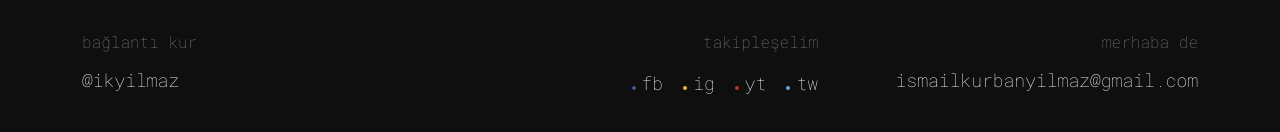
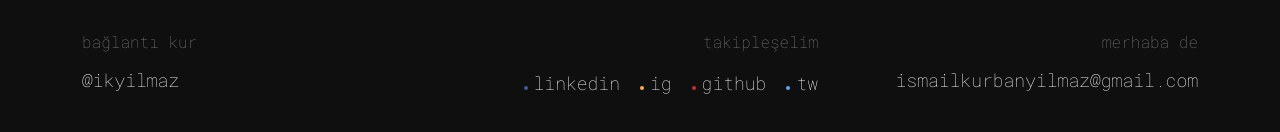
Before and after one commit to ikyilmaz/portfolio, a React (Create React App) app: page /contact in a window 1280 px wide. Shown: the part 916-1048 px from the top of the page. Built offline with nearby package versions, Linux system fonts and the light colour scheme.

Commit message:
add social-link class

```diff
--- a/src/components/Footer.tsx
+++ b/src/components/Footer.tsx
@@ -100,6 +100,11 @@ const Wrapper = styled.div`
       margin: 0 0 0 -22px;
       padding: 0;
     }
+  }
+
+  .social-link {
+    text-decoration: none;
+    color: white;
   }
 `;
 
@@ -226,9 +231,7 @@ export const Footer: React.FC = () => {
           <div className="collab">
             <div className="row">
               <div className="col-lg-12">
-                <p ref={quoteRef} className="wow fadeInUp">
-                  İletişime geçelim!
-                </p>
+                <p ref={quoteRef}>İletişime geçelim!</p>
               </div>
             </div>
           </div>
@@ -245,56 +248,53 @@ export const Footer: React.FC = () => {
           <div className="info">
             <div className="row">
               <div className="col-lg-4" id="personal">
-                <p ref={connectWithRef} className="wow fadeInUp">
-                  bağlantı kur
-                </p>
+                <p ref={connectWithRef}>bağlantı kur</p>
                 <h4 ref={usernameRef}>@ikyilmaz</h4>
                 <br />
                 <br />
               </div>
 
               <div className="col-lg-4" id="media">
-                <p
-                  ref={followMeRef}
-                  className="wow fadeInUp"
-                  data-wow-delay="0s"
-                >
-                  takipleşelim
-                </p>
+                <p ref={followMeRef}>takipleşelim</p>
 
                 <ul>
-                  <li
-                    ref={socialFbRef}
-                    id="fb"
-                    className="wow fadeInUp"
-                    data-wow-delay="0.4s"
+                  <li ref={socialFbRef} id="fb">
+                    <a
+                      className="social-link"
+                      href="https://linkedin.com/in/ikyilmaz"
+                      target={"_blank"}
                     >
-                    fb
+                      linkedin
+                    </a>
                   </li>
-                  <li
-                    ref={socialIgRef}
-                    id="ig"
-                    className="wow fadeInUp"
-                    data-wow-delay="0.6s"
+
+                  <li ref={socialIgRef} id="ig">
+                    <a
+                      className="social-link"
+                      href="https://instagram.com/ikyilmaz"
+                      target={"_blank"}
                     >
                       ig
+                    </a>
                   </li>
 
-                  <li
-                    ref={socialYtRef}
-                    id="yt"
-                    className="wow fadeInUp"
-                    data-wow-delay="1s"
+                  <li ref={socialYtRef} id="yt">
+                    <a
+                      className="social-link"
+                      href="https://github.com/ikyilmaz"
+                      target={"_blank"}
                     >
-                    yt
+                      github
+                    </a>
                   </li>
-                  <li
-                    ref={socialTwRef}
-                    id="tw"
-                    className="wow fadeInUp"
-                    data-wow-delay="0.8s"
+                  <li ref={socialTwRef} id="tw">
+                    <a
+                      className="social-link"
+                      href="https://twitter.com/ikyilmaz"
+                      target={"_blank"}
                     >
                       tw
+                    </a>
                   </li>
                 </ul>
 
@@ -303,20 +303,8 @@ export const Footer: React.FC = () => {
               </div>
 
               <div className="col-lg-4" id="address">
-                <p
-                  ref={sayHelloRef}
-                  className="wow fadeInUp"
-                  data-wow-delay="0s"
-                >
-                  merhaba de
-                </p>
-                <h4
-                  ref={mailRef}
-                  className="wow fadeInUp"
-                  data-wow-delay="0.2s"
-                >
-                  ismailkurbanyilmaz@gmail.com
-                </h4>
+                <p ref={sayHelloRef}>merhaba de</p>
+                <h4 ref={mailRef}>ismailkurbanyilmaz@gmail.com</h4>
                 <br />
                 <br />
               </div>
```
Lines whose indentation alone changed are shown as unchanged.
